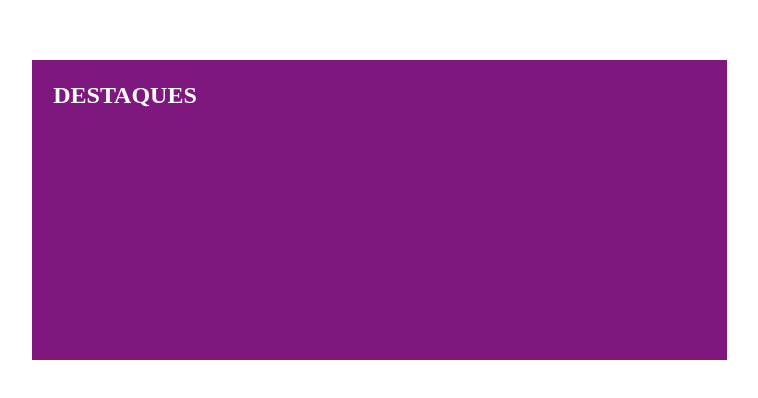
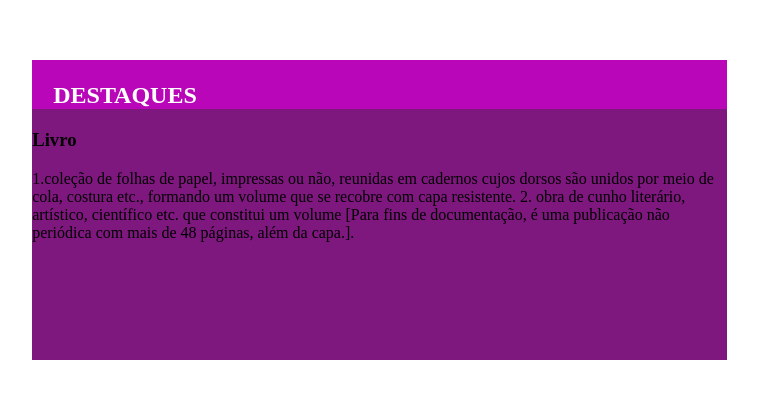
Before and after one commit to gi-nascimento/O-site, a plain HTML site: page index.html in a window 1280 px wide. Shown: the part 140-538 px from the top of the page, without its empty margins (39-797 px from the left). Drawn offline with Linux system fonts and the light colour scheme.

Commit message:
destaques

```diff
--- a/index.html
+++ b/index.html
@@ -9,9 +9,13 @@
 </head>
 <body>
     <section id="destaques1">
-    <div class="destaques">
+    <div id="destaques">
         <h1 id="titulo">DESTAQUES</h1>
     </div>
+<h3 id="livro">Livro</h3>
+<p id="paragrafo1"> 1.coleção de folhas de papel, impressas ou não, reunidas em cadernos cujos dorsos são unidos por meio de cola, costura etc., formando um volume que se recobre com capa resistente.
+    2.
+    obra de cunho literário, artístico, científico etc. que constitui um volume [Para fins de documentação, é uma publicação não periódica com mais de 48 páginas, além da capa.].</p>
 </section>
 </body>
 </html>
--- a/style.css
+++ b/style.css
@@ -11,4 +11,8 @@ margin-right: 5%;
     margin-left: 21px;
     margin-top: 200px;
     padding-top: 22px;
+    font-family: 'Times New Roman', Times, serif;
 }
+#destaques{
+    background-color: rgba(204, 0, 204, 0.747);
+}
```
